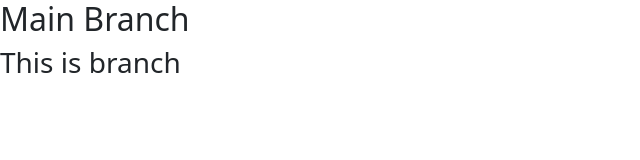
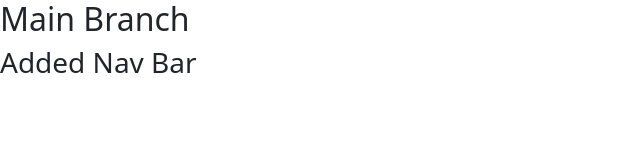
Before and after one commit to Warren997/git-example, a plain HTML site: page index.html in a window 1280 px wide. Shown: the full height of the page, 0-640 px from the left. Drawn offline with nearby package versions, Linux system fonts and the light colour scheme.

```diff
--- a/index.html
+++ b/index.html
@@ -16,7 +16,7 @@
 <body>
 
     <h2>Main Branch</h2>
-    <h3>This is branch</h3>
+    <h3>Added Nav Bar</h3>
 
 </body>
 </html>
```
